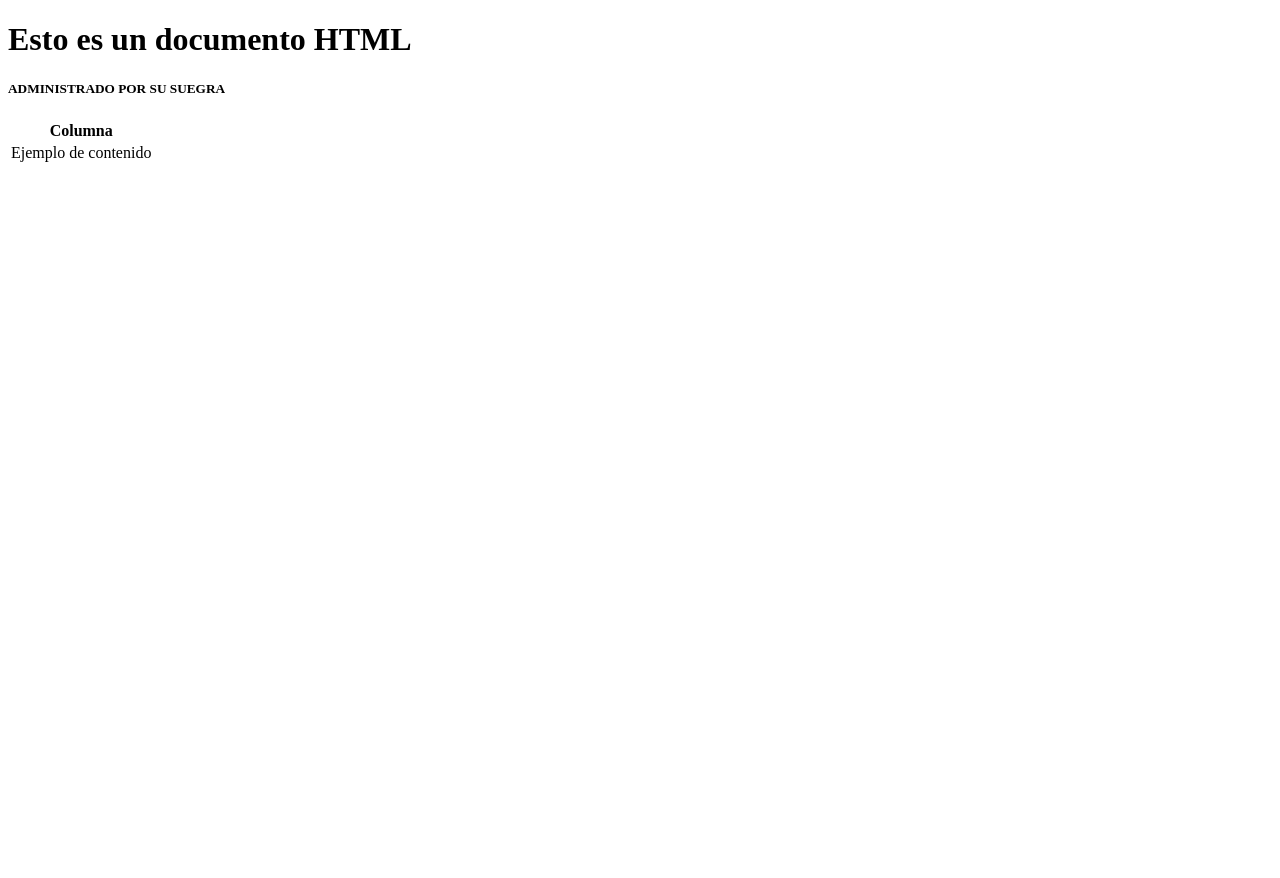
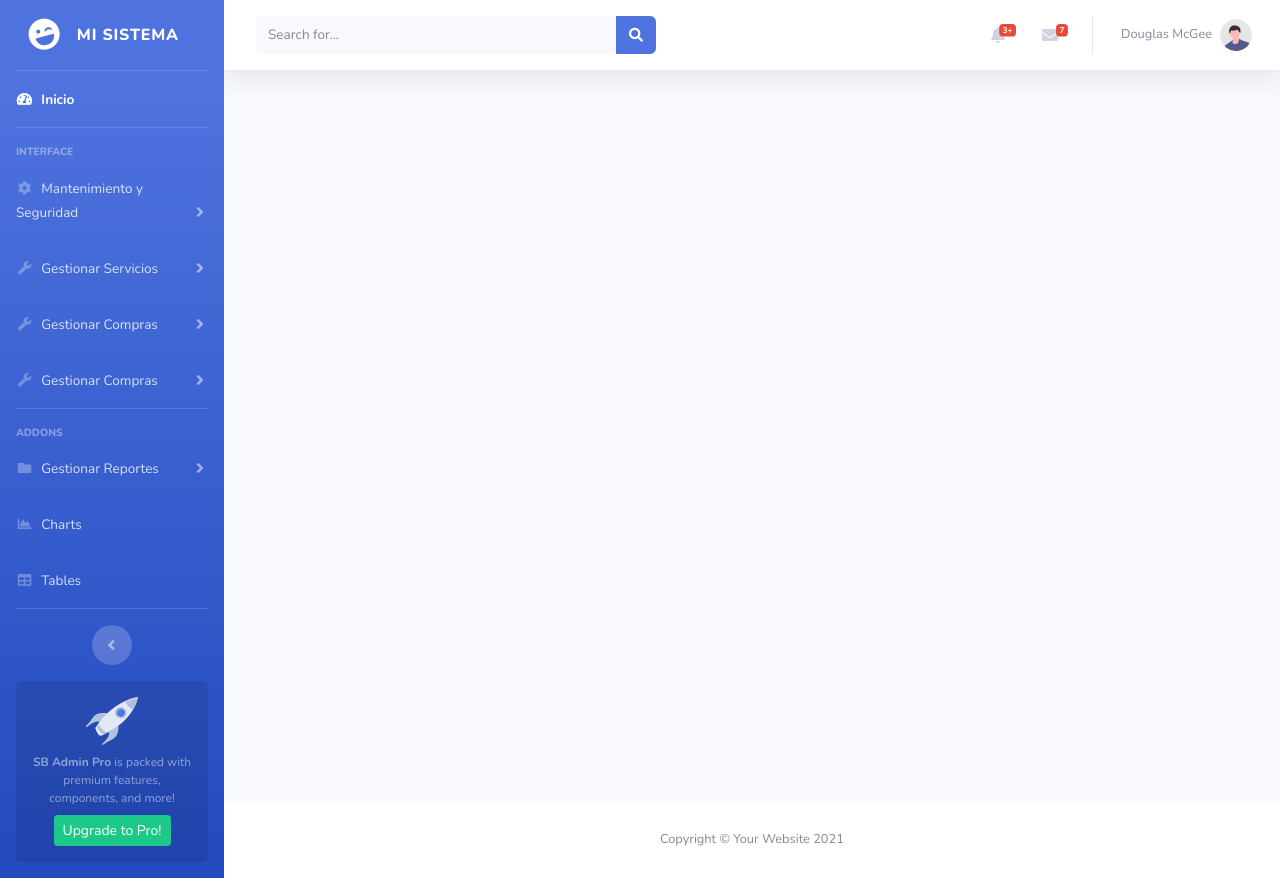
Before and after one commit to gallopeladoprofe/proyecto1, a Flask app: page /ver-html in a window 1280 px wide. Before the commit the page ends 162 px from the top, so only its background shows below. Run offline with Flask 3, Linux system fonts and the light colour scheme; some libraries are stand-ins or nearby versions.

Commit message:
add: corrigiendo enlaces a vista de inicio

```diff
--- a/app.py
+++ b/app.py
@@ -2,6 +2,10 @@
 from referencial.ciudad.ciudadDao import CiudadDao
 
 app = Flask(__name__)
+
+@app.route('/')
+def inicio():
+    return render_template('index.html')
 
 
 # Render de vistas
--- a/templates/base.html
+++ b/templates/base.html
@@ -36,7 +36,7 @@
                 <div class="sidebar-brand-icon rotate-n-15">
                     <i class="fas fa-laugh-wink"></i>
                 </div>
-                <div class="sidebar-brand-text mx-3">SB Admin <sup>2</sup></div>
+                <div class="sidebar-brand-text mx-3">Mi sistema</div>
             </a>
 
             <!-- Divider -->
@@ -44,9 +44,9 @@
 
             <!-- Nav Item - Dashboard -->
             <li class="nav-item active">
-                <a class="nav-link" href="index.html">
+                <a class="nav-link" href="{{ url_for('inicio') }}">
                     <i class="fas fa-fw fa-tachometer-alt"></i>
-                    <span>Dashboard</span></a>
+                    <span>Inicio</span></a>
             </li>
 
             <!-- Divider -->
--- a/templates/index.html
+++ b/templates/index.html
@@ -1,24 +1 @@
-<!DOCTYPE html>
-<html lang="es">
-<head>
-    <meta charset="UTF-8">
-    <meta name="viewport" content="width=device-width, initial-scale=1.0">
-    <title>Holis</title>
-</head>
-<body>
-    <h1>Esto es un documento HTML</h1>
-    <h5>{{ usuario }}</h5>
-    <table>
-        <thead>
-            <tr>
-                <th>Columna</th>
-            </tr>
-        </thead>
-        <tbody>
-            <tr>
-                <td>Ejemplo de contenido</td>
-            </tr>
-        </tbody>
-    </table>
-</body>
-</html>
+{% extends 'base.html' %}
```
